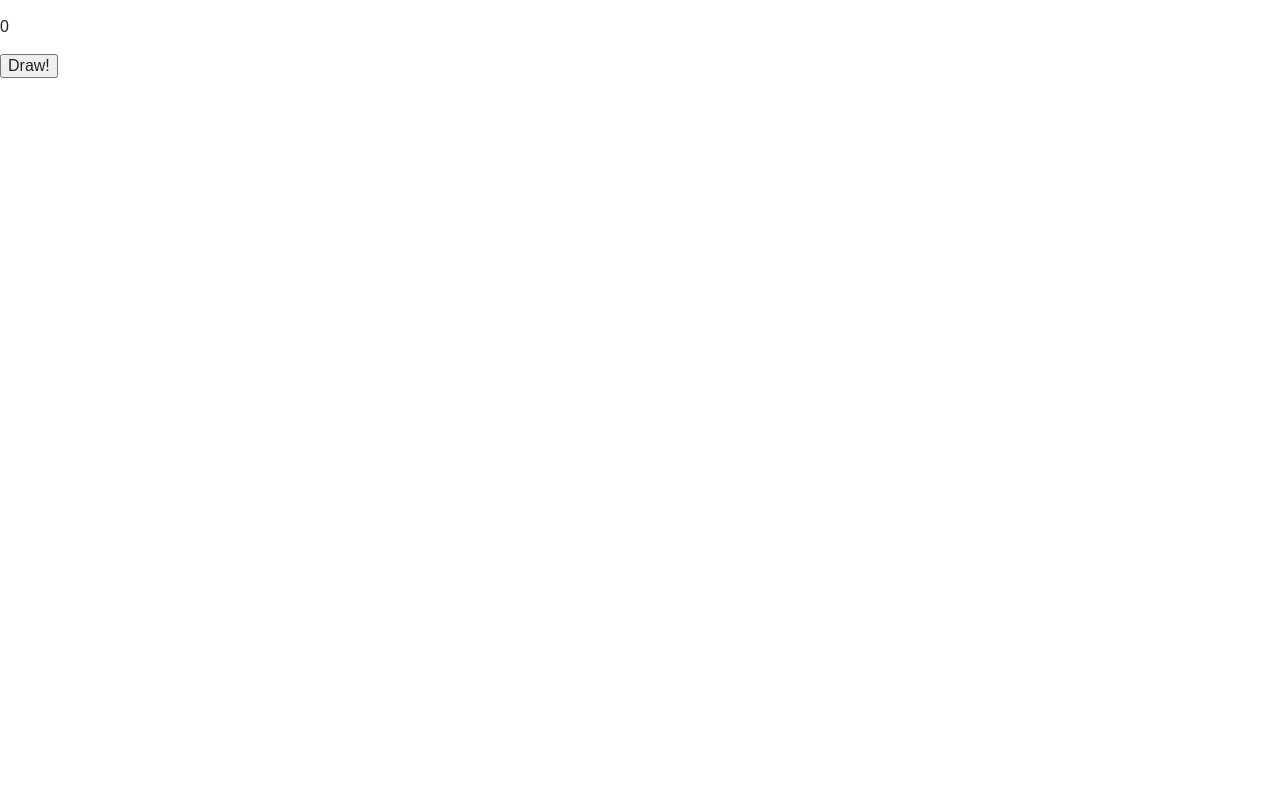
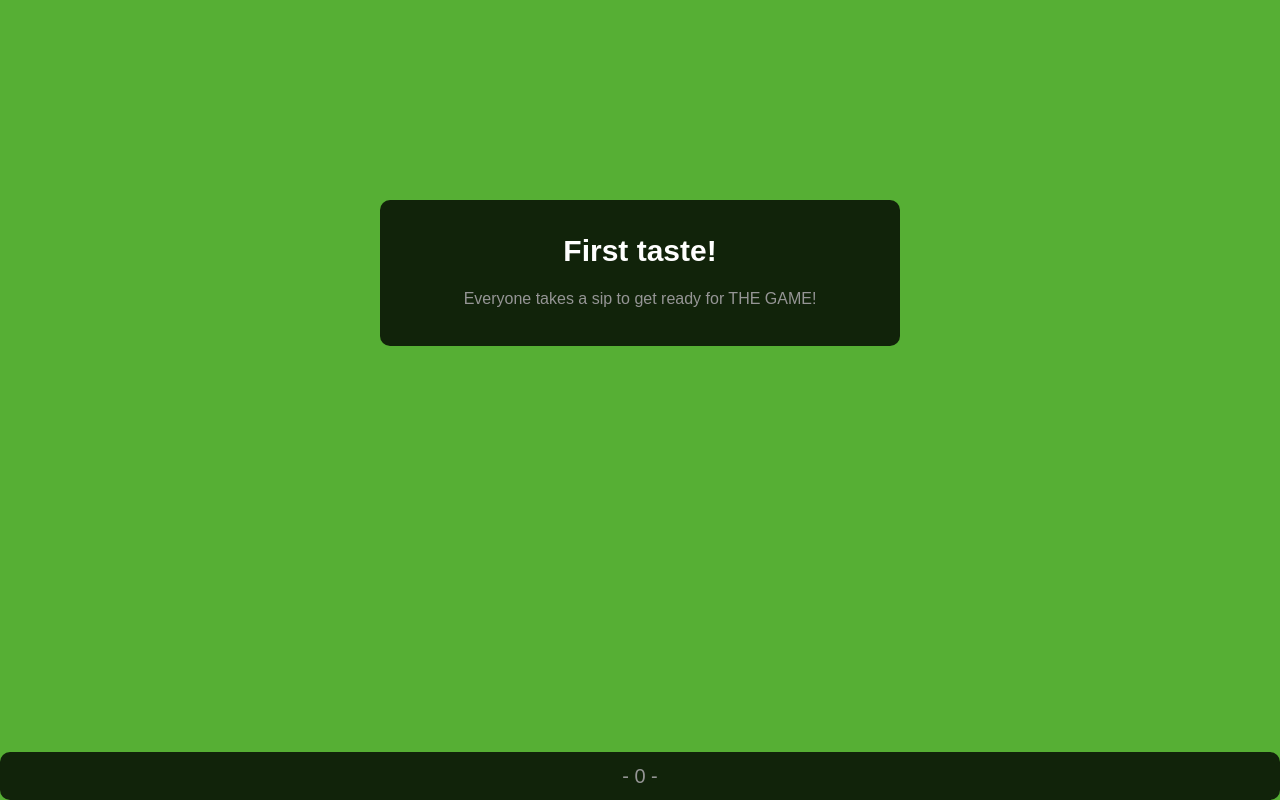
Before and after one commit to ne0n666/dgame-web, a plain HTML site: page app/index.html at #/view1 in a window 1280 px wide. Drawn offline with Linux system fonts and the light colour scheme.

Commit message:
Basics working

```diff
--- a/app/css/main.css
+++ b/app/css/main.css
@@ -0,0 +1,45 @@
+body{
+	background: #56af34;
+}
+.headdiv{
+	margin: auto;
+	text-align: center;
+	color: #454545;
+	font-size: 20px;
+}
+
+.carddiv,
+.footdiv{
+	background-image: url('/img/80pixb.png');
+	border-radius: 10px;
+	text-align: center;
+	position: relative;
+	margin: auto;
+}
+.carddiv{
+	margin: 200px auto auto auto;
+	padding: 30px 10px 20px 10px;
+	width: 500px;
+}
+
+.cardtitle{
+	color: white;
+	font-weight: bold;
+	font-size: 30px;
+	margin: 0 0 0 0;
+}
+
+.carddesc{
+	color: #959595;
+}
+.footdiv{
+	position: absolute;
+	bottom: 0;
+	width: 100%;
+}
+
+.foottext{
+	color: #959595;
+	font-size: 20px;
+	margin: 10px 20px 10px 20px;
+}
--- /dev/null
+++ b/app/data/colors.json
@@ -0,0 +1,5 @@
+{
+	"colors": [
+	"#959595",
+	"#123456"]
+}
--- a/app/index.html
+++ b/app/index.html
@@ -24,10 +24,11 @@
   <script src="js/filters.js"></script>
   <script src="js/directives.js"></script>
 </head>
-<body>
+<body id="body">
   <!--[if lt IE 7]>
       <p class="browsehappy">You are using an <strong>outdated</strong> browser. Please <a href="http://browsehappy.com/">upgrade your browser</a> to improve your experience.</p>
   <![endif]-->
+
   <div ng-view></div>
 
 </body>
--- a/app/js/controllers.js
+++ b/app/js/controllers.js
@@ -4,13 +4,21 @@
 
 angular.module('myApp.controllers', [])
   .controller('MyCtrl1', ['$scope', function($scope) {
-  	$scope.packs = [1,2,3];
-  	$scope.currentCard = 0;
+    var colors = ["#56af34","#123456", '#dad990', '#b83d3d', '#5bc8b0', '#3a5c1f', '#184936', '#4f82c4', '#286077', '#4a1d48', '#c3654b', '#c4994f', '#7353c6', '#d0cb71', '#c25047'];
+  	var titles = ["Take 1", "Give 1", "Give 2", "Guys drink", "Ladies drink", "Everyone drinks", "New rule", "Pick a mate", "Rhymes", "Boom", "Never have I ever...", "Categories", "Fountain", "Fuzzy Duck", "Just DANCE!", "Hands UP!", "Questions"];
+    var descriptions = ["Take a sip!", "Choose a person to take a sip!", "Divide 2 sips among other players!", "All the guys take a sip.", "All the ladies take a sip.", "Everyone takes a sip.", "Choose a new rule that everyone must follow!", "Choose a person to join you (and your previous mates). He drinks whenever you drink.", "Everyone names a word that rhymes with yours.", "Pick a number, take turns counting but replacing that number with BOOM.", "You pick something you have never done. Everyone who has done it has to drink.", "You pick a category, everyone has to name something from it.", "Everyone starts drinking. You stop drinking when you want to, but others are not allowed to stop until the person before them has.", "Play the game Fuzzy Duck!", "The last person to start dancing has to drink.", "The last person to raise his hand has to drink.", "Look someone in the eyes and ask him a random question without laughing. They must respond with another question and so on until someone makes a mistake."];
+
+    $scope.cardcount=0;
+    $scope.cardtitle = "First taste!";
+    $scope.carddesc = "Everyone takes a sip to get ready for THE GAME!";
   	var random;
   	$scope.draw = function(){
-  		random = (Math.floor(Math.random()*10))%3;
-  		$scope.currentCard = $scope.packs[random];
-  		console.log(random + " " + $scope.currentCard);
+  		random = (Math.floor(Math.random()*100));
+      document.getElementById('body').style.background = colors[random%colors.length];
+      var card=random%titles.length;
+  		$scope.cardtitle = titles[card];
+      $scope.carddesc = descriptions[card]
+      $scope.cardcount++;
   	}
   }])
   .controller('MyCtrl2', ['$scope', function($scope) {
--- a/app/partials/partial1.html
+++ b/app/partials/partial1.html
@@ -1,2 +1,7 @@
- <p>{{currentCard}}</p>
-  <button ng-click="draw()">Draw!</button>
+<div ng-click="draw()" class="carddiv">
+	<p class="cardtitle">{{cardtitle}}</p>
+	<p class="carddesc">{{carddesc}}</p>
+</div>
+<div class="footdiv">
+	<p class="foottext">- {{cardcount}} -</p>
+</div>
```
Also changed, not shown: app/img/25pixel.png (added), app/img/55pixel.png (added), app/img/80pixb.png (added), app/img/80pixel.png (added), app/img/90pixel.png (added), app/img/95pixel.png (added).
